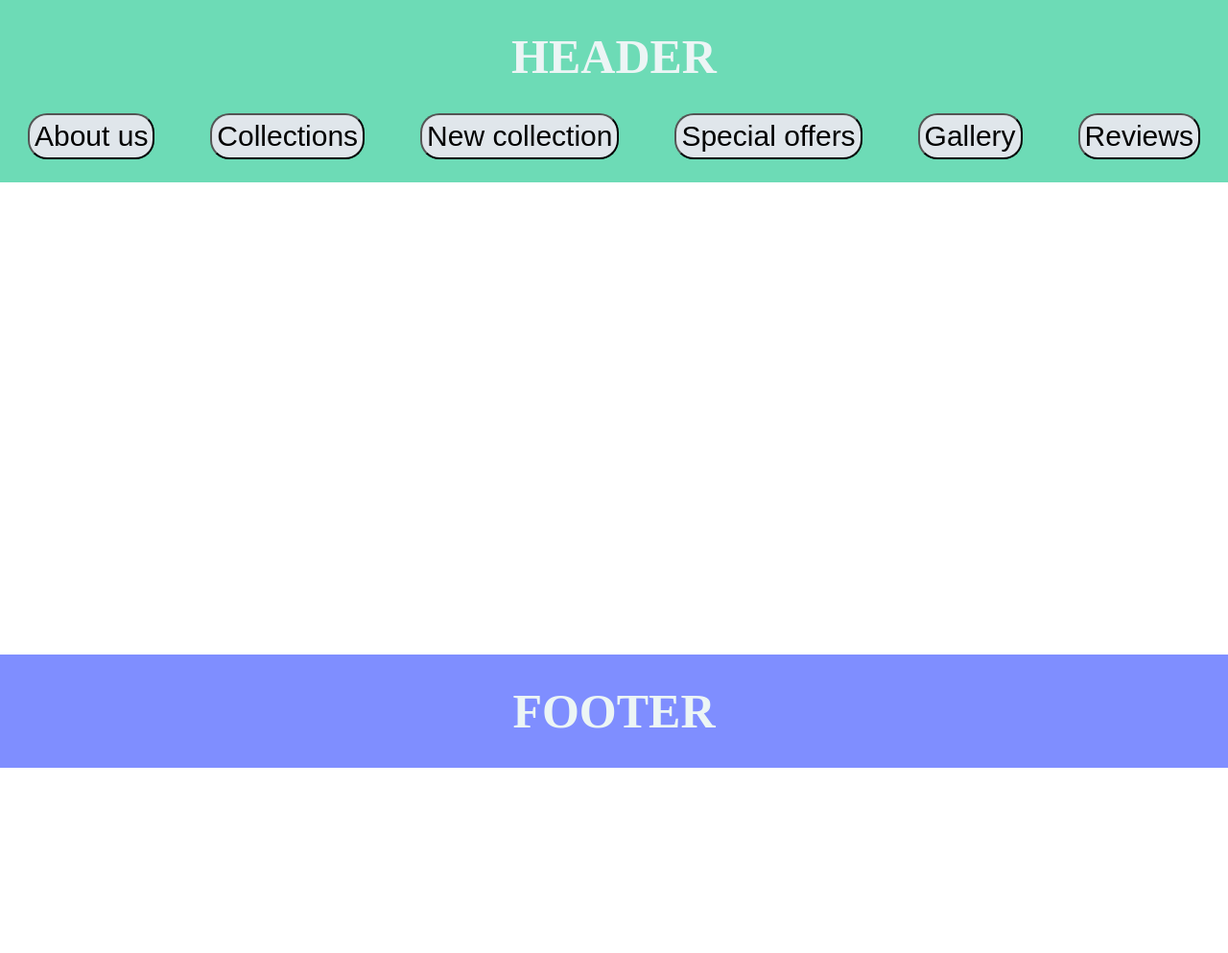
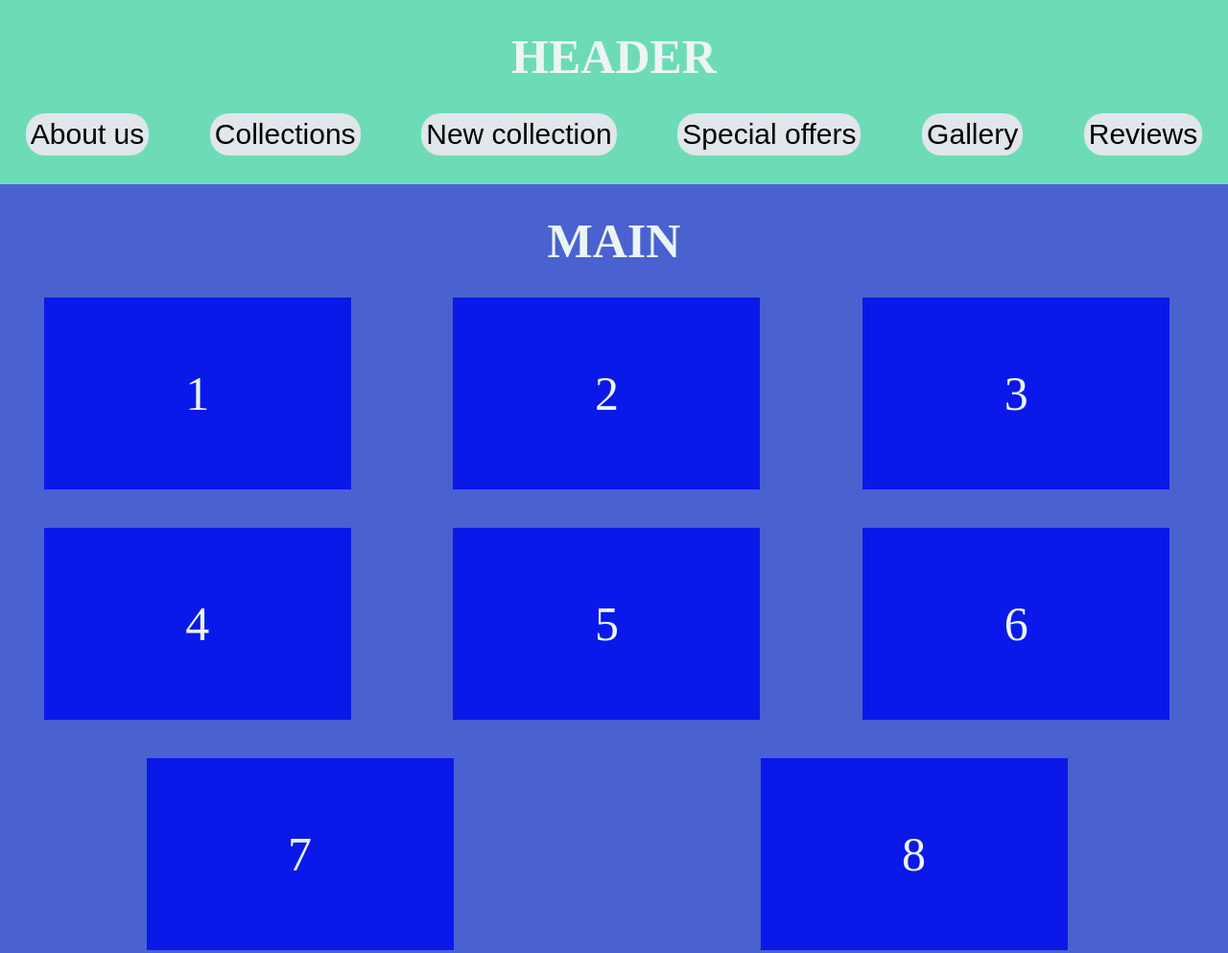
Before and after one commit to mariya-danilchenko/Home_work_7, a plain HTML site: page index.html in a window 1280 px wide. Shown: the top 993 px of the page at 96% size. Before the commit the page ends 800 px from the top, so only its background shows below. Drawn offline with Linux system fonts and the light colour scheme.

Commit message:
Made a block main

```diff
--- a/index.html
+++ b/index.html
@@ -12,6 +12,7 @@
 <body>
     <div class="wrapper">
         <header>
+
             <div class="conteiner-header">
 
                 <div class="title">
@@ -26,12 +27,75 @@
                     <button type="button" class="btn">Gallery</button>
                     <button type="button" class="btn">Reviews</button>
                 </nav>
+
             </div>
+
         </header>
 
         <main class="content">
 
+            <div class="conteiner-main">
+
+                <div class="title">
+                    <p class="text-title">Main</p>
+                </div>
+
+                <div class="body-main">
+
+                    <div class="content-main">
+
+                        <p class="text-main">1</p>
+
+                    </div>
+
+                    <div class="content-main">
+
+                        <p class="text-main">2</p>
+
+                    </div>
+
+                    <div class="content-main">
+
+                        <p class="text-main">3</p>
+
+                    </div>
+
+                    <div class="content-main">
+
+                        <p class="text-main">4</p>
+
+                    </div>
+
+                    <div class="content-main">
+
+                        <p class="text-main">5</p>
+
+                    </div>
+
+                    <div class="content-main">
+
+                        <p class="text-main">6</p>
+
+                    </div>
+
+                    <div class="content-main">
+
+                        <p class="text-main">7</p>
+
+                    </div>
+
+                    <div class="content-main">
+
+                        <p class="text-main">8</p>
+
+                    </div>
+
+                </div>
+
+            </div>
+
         </main>
+
         <footer>
             <div class="conteiner-footer">
                 <div class="title">
@@ -41,7 +105,6 @@
         </footer>
     </div>
 
-
 </body>
 
 </html>
--- a/style.css
+++ b/style.css
@@ -2,19 +2,20 @@
     margin: 0;
     padding: 0;
     box-sizing: border-box;
+    border: 0;
 }
 
 .wrapper {
-    min-height: 100vh;
-    overflow: hidden;
+    height: 100vh;
     display: flex;
     flex-direction: column;
 }
 
 .conteiner-header {
-    max-width: 1280px;
+    max-width: 1440px;
     margin: 0px auto;
     background-color: rgb(109, 219, 182);
+    padding-bottom: 30px;
 }
 
 .title {
@@ -34,7 +35,7 @@
     display: flex;
     justify-content: space-around;
     flex-wrap: wrap;
-    padding-bottom: 24px;
+    gap: 10px;
 }
 
 .btn {
@@ -45,13 +46,45 @@
 }
 
 .content {
-    flex-grow: 1;
+    flex: 1 1 auto;
+}
+
+.conteiner-main {
+    display: flex;
+    flex-direction: column;
+    height: 100%;
+    max-width: 1440px;
+    margin: 0px auto;
+    background-color: rgb(73, 98, 208);
+}
+
+.body-main {
+    display: flex;
+    flex-wrap: wrap;
+    justify-content: space-around;
+}
+
+.content-main {
+    height: 200px;
+    width: 320px;
+    margin: 0px 15px 40px 0;
+    background-color: rgb(10, 25, 234);
+    display: flex;
+    justify-content: center;
+    align-items: center;
     flex-shrink: 1;
-    flex-basis: auto;
+}
+
+.text-main {
+    font-size: 50px;
+    color: rgb(236, 245, 245);
 }
 
 .conteiner-footer {
-    max-width: 1280px;
+    max-width: 1440px;
     margin: 0px auto;
     background-color: rgb(127, 142, 255);
+    display: flex;
+    justify-content: center;
+    align-items: center;
 }
```
